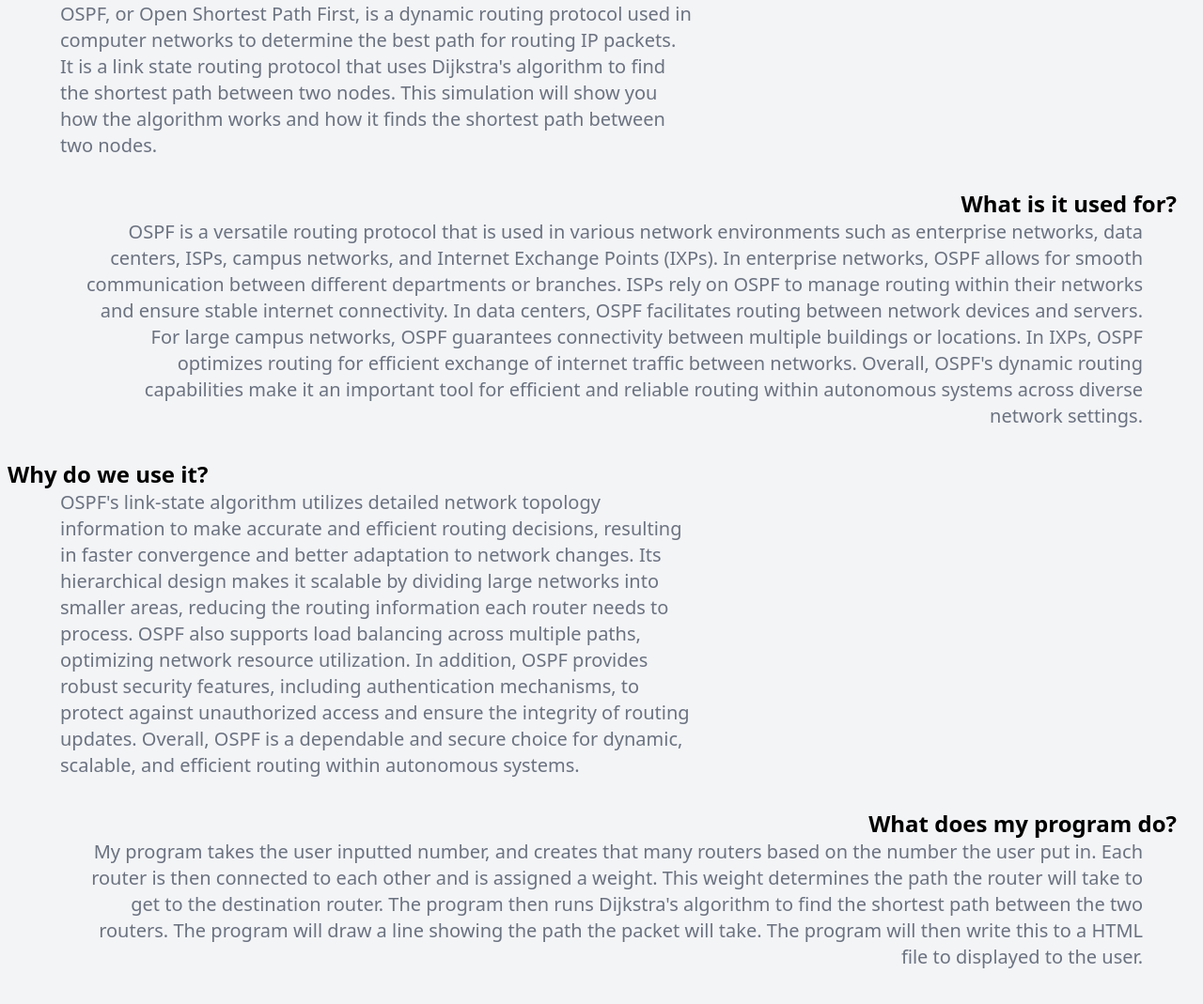
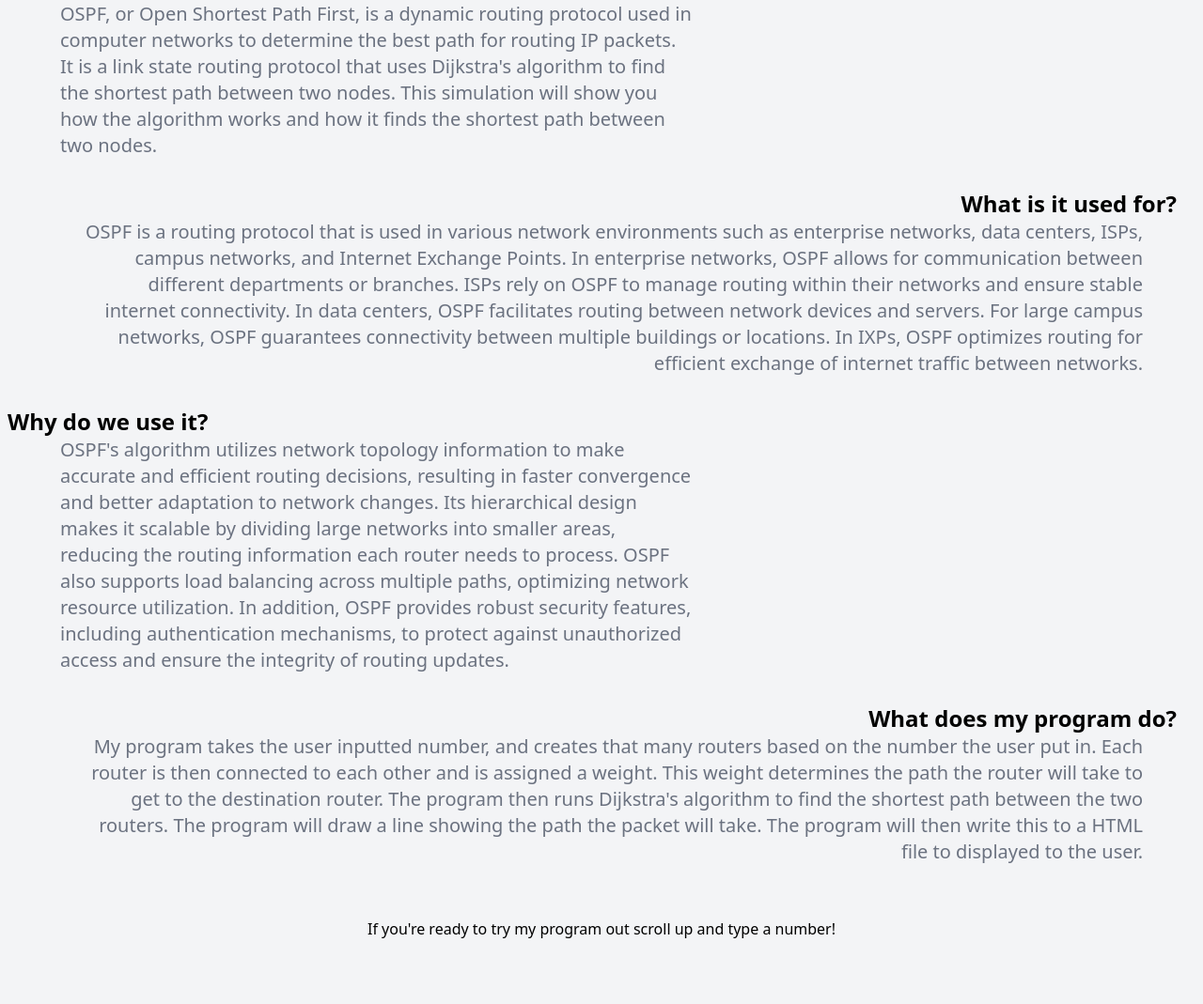
Before and after one commit to Arthur-Systems/PyNetProject, a Flask app: page / in a window 1280 px wide. Shown: the part 1011-2080 px from the top of the page at 94% size. After the commit the page ends 2010 px from the top, so only its background shows below. Run offline with Flask 3, Linux system fonts and the light colour scheme; style sheets or scripts are compiled from the project's sources.

Commit message:
Update index.html

```diff
--- a/templates/index.html
+++ b/templates/index.html
@@ -82,26 +82,24 @@
         <p data-aos="fade-in" class="pr-5 text-right text-2xl font-extrabold">What is it used for? </p>
         <p data-aos="fade-left"
            class="mb-8 px-8 text-right text-lg font-normal text-gray-500 sm:px-7 lg:pr-14 lg:pl-20 lg:text-xl">
-            OSPF is a versatile routing protocol that is used in various network environments such as enterprise
-            networks, data centers, ISPs, campus networks, and Internet Exchange Points (IXPs). In enterprise networks,
-            OSPF allows for smooth communication between different departments or branches. ISPs rely on OSPF to manage
+            OSPF is a routing protocol that is used in various network environments such as enterprise
+            networks, data centers, ISPs, campus networks, and Internet Exchange Points. In enterprise networks,
+            OSPF allows for communication between different departments or branches. ISPs rely on OSPF to manage
             routing within their networks and ensure stable internet connectivity. In data centers, OSPF facilitates
             routing between network devices and servers. For large campus networks, OSPF guarantees connectivity between
             multiple buildings or locations. In IXPs, OSPF optimizes routing for efficient exchange of internet traffic
-            between networks. Overall, OSPF's dynamic routing capabilities make it an important tool for efficient and
-            reliable routing within autonomous systems across diverse network settings.
+            between networks.
         </p>
         <p data-aos="fade-in" class="text-2xl font-extrabold">Why do we use it? </p>
         <p data-aos="fade-right"
            class="mb-8 w-3/5 px-8 text-left text-lg font-normal text-gray-500 sm:px-7 lg:pl-14 lg:text-xl">
-            OSPF's link-state algorithm utilizes detailed network topology information to make accurate and efficient
+            OSPF's algorithm utilizes network topology information to make accurate and efficient
             routing decisions, resulting in faster convergence and better adaptation to network changes. Its
             hierarchical design makes it scalable by dividing large networks into smaller areas, reducing the routing
             information each router needs to process. OSPF also supports load balancing across multiple paths,
             optimizing network resource utilization. In addition, OSPF provides robust security features, including
             authentication mechanisms, to protect against unauthorized access and ensure the integrity of routing
-            updates. Overall, OSPF is a dependable and secure choice for dynamic, scalable, and efficient routing within
-            autonomous systems.
+            updates.
         </p>
         <p data-aos="fade-in" class="pr-5 text-right text-2xl font-extrabold">What does my program do? </p>
         <p data-aos="fade-left"
```
